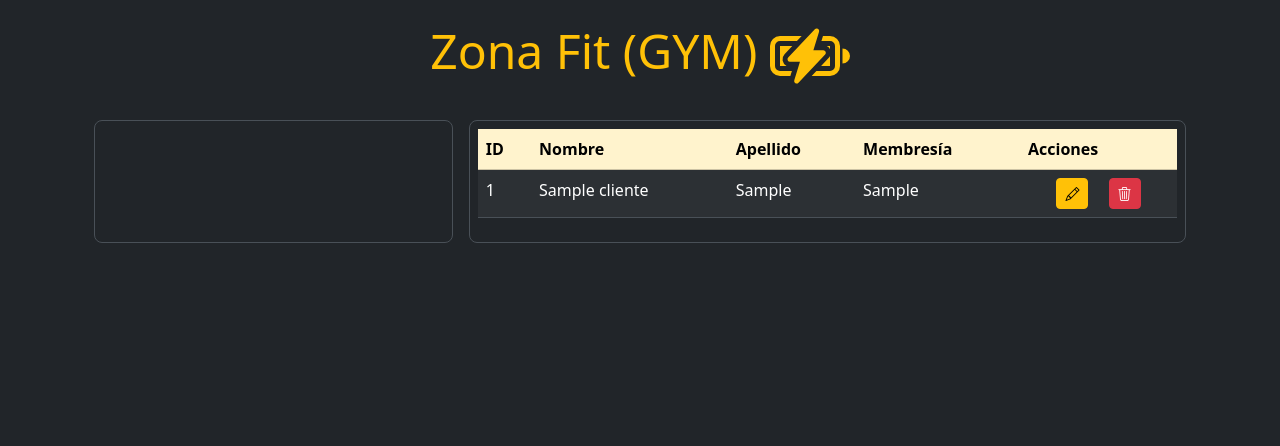
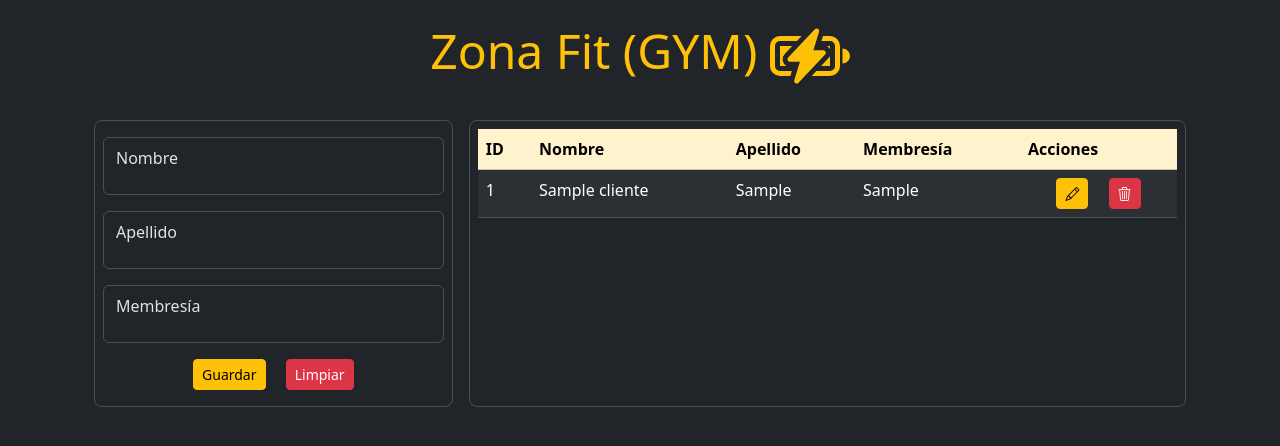
Before and after one commit to CesarFR7/ZonaFit, a Flask app: page / in a window 1280 px wide. Shown: the top 446 px of the page. Run offline with Flask 3, Linux system fonts and the light colour scheme; tables that the repository leaves empty or names only in its code hold one stand-in row (values such as "Sample post").

Commit message:
Se creó el formulario con html y Bootstrap
Se agregaron los imputs de nombre, apellido y membresía, además de los botones de guardar y limpiar

```diff
--- a/templates/index.html
+++ b/templates/index.html
@@ -29,7 +29,27 @@
         <div class="container-fluid pb-3">
             <div class="d-grid gap-3" style="grid-template-columns: 1fr 2fr;">
                 <div class="border rounded-3 p-2">
-
+                    <!-- formulario -->
+                    <form action="/guardar" method="post">
+                        <div class="form-floating py-2">
+                            <input type="text" class="form-control" id="nombre" placeholder="Nombre">
+                            <label for="nombre">Nombre</label>
+                        </div>
+                        <div class="form-floating py-2">
+                            <input type="text" class="form-control" id="apellido" placeholder="Apellido">
+                            <label for="apellido">Apellido</label>
+                        </div>
+                        <div class="form-floating py-2">
+                            <input type="number" class="form-control" id="membresia" placeholder="Membresía">
+                            <label for="membresia">Membresía</label>
+                        </div>
+                        <div class="text-center py-2">
+                            <button type="submit" class="btn btn-warning btn-sm me-3">
+                                Guardar
+                            </button>
+                            <input type="reset" class="btn btn-danger btn-sm" value="Limpiar">
+                        </div>
+                    </form>
                 </div>
                 <div class="border rounded-3 p-2">
                     <table class="table table-striped table-hover">
```
